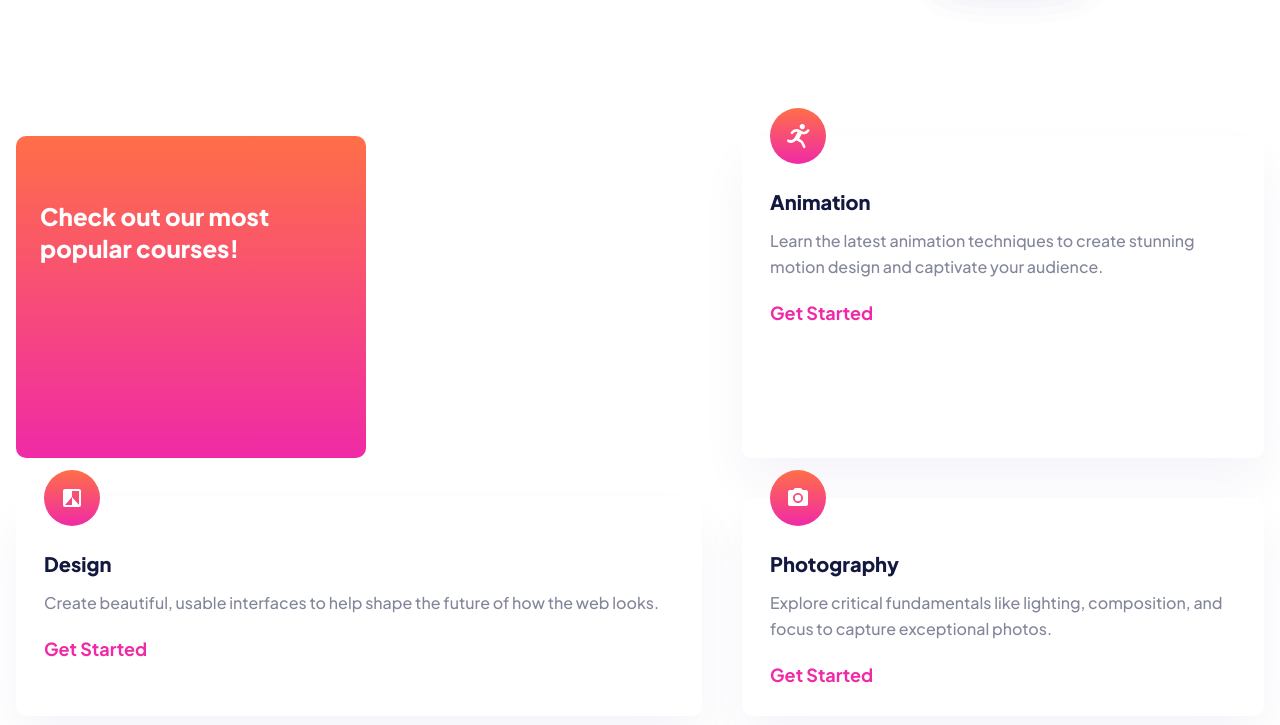
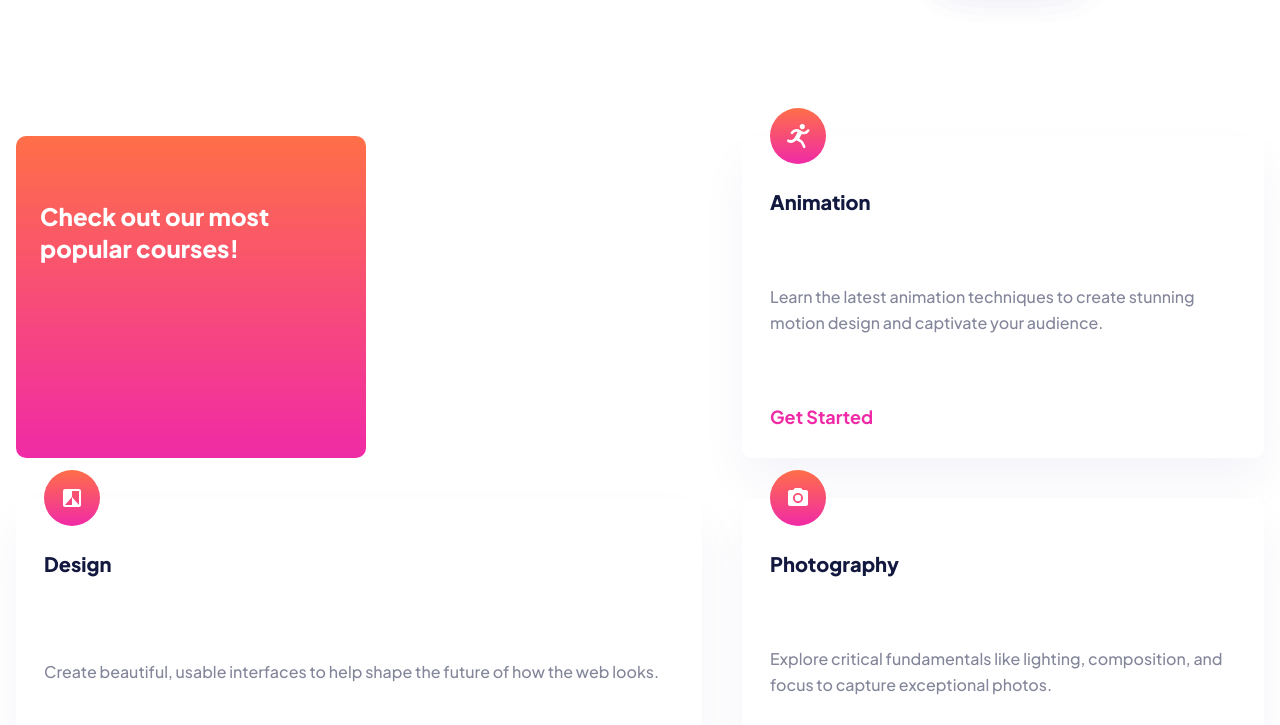
Before and after one commit to Tjanelidze/skilled-elearning-landing-page, a plain HTML site: page index.html in a window 1280 px wide. Shown: the part 580-1305 px from the top of the page. Drawn offline with Linux system fonts and the light colour scheme.

Commit message:
changed height between elements

```diff
--- a/style.css
+++ b/style.css
@@ -59,6 +59,7 @@ header {
 .grid-3-cols {
   display: grid;
   grid-template-columns: auto;
+  grid-template-rows: auto auto;
   gap: 40px;
 }
 
@@ -73,13 +74,15 @@ header {
   padding: 56px 29px 32px 28px;
   background-color: #fff;
   border-radius: 10px;
+  display: flex;
+  height: 322px;
+  flex-direction: column;
+  justify-content: space-between;
   box-shadow: 0px 25px 50px rgba(6, 22, 141, 0.0442381);
   position: relative;
 }
 
 .testimonial-card p {
-  margin-top: 16px;
-  margin-bottom: 24px;
 }
 
 .icon {
```
